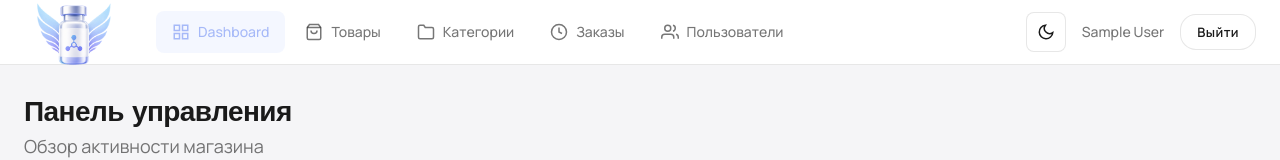
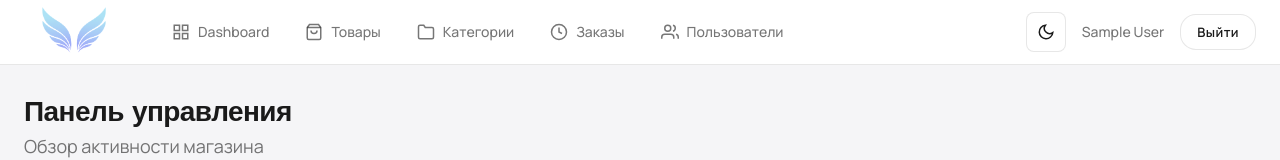
Before and after one commit to Sovyshkin/angel-wings, a Vue app in the folder admin/: page /admin/dashboard in a window 1280 px wide. Shown: the top 160 px of the page. Built offline with nearby package versions, Linux system fonts and the light colour scheme; no server answers; sample sign-in values are in the browser's storage.

Commit message:
Fix admin router base path and logo

```diff
--- a/admin/src/router/index.js
+++ b/admin/src/router/index.js
@@ -4,20 +4,19 @@
 const routes = [
   {
     path: '/',
-    redirect: '/admin'
+    redirect: '/dashboard'
   },
   {
-    path: '/admin/login',
+    path: '/login',
     name: 'AdminLogin',
     component: () => import('../views/Login.vue'),
     meta: { guest: true }
   },
   {
-    path: '/admin',
+    path: '/',
     component: () => import('../views/Dashboard.vue'),
     meta: { requiresAuth: true },
     children: [
-      { path: '', redirect: '/admin/dashboard' },
       { path: 'dashboard', name: 'Dashboard', component: () => import('../views/DashboardContent.vue') },
       { path: 'products', name: 'AdminProducts', component: () => import('../views/Products.vue') },
       { path: 'products/new', name: 'NewProduct', component: () => import('../views/ProductForm.vue') },
@@ -30,7 +29,7 @@
 ]
 
 const router = createRouter({
-  history: createWebHistory(),
+  history: createWebHistory('/admin'),
   routes
 })
 
@@ -38,9 +37,9 @@
   const authStore = useAuthStore()
 
   if (to.meta.requiresAuth && !authStore.token) {
-    next('/admin/login')
+    next('/login')
   } else if (to.meta.guest && authStore.token) {
-    next('/admin/dashboard')
+    next('/dashboard')
   } else {
     next()
   }
--- a/admin/src/views/Dashboard.vue
+++ b/admin/src/views/Dashboard.vue
@@ -3,7 +3,7 @@
     <header class="admin-header">
       <div class="header-container">
         <router-link to="/" class="header-logo">
-          <img src="../assets/logo.png" alt="Logo" class="logo-img">
+          <img src="../assets/logo.jpg" alt="Logo" class="logo-img">
         </router-link>
 
         <nav class="admin-nav">
```
